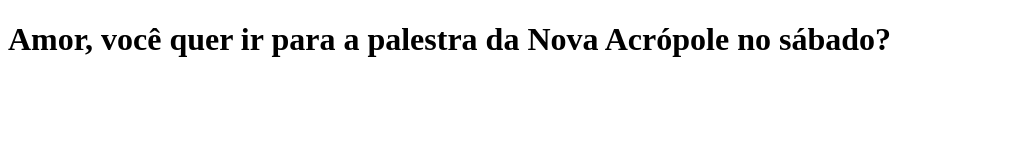
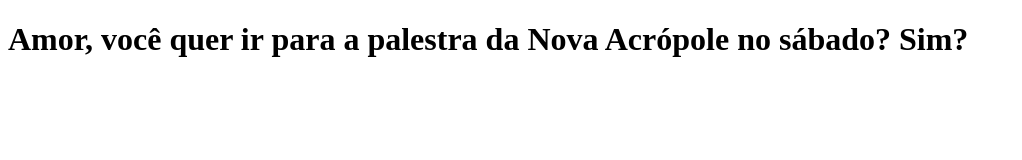
Before and after one commit to raulfmiranda/clone-tabnews, a Next.js app: page / in a window 1280 px wide. Shown: the top 160 px of the page, without its empty margins (0-1022 px from the left). Built offline with nearby package versions, Linux system fonts and the light colour scheme.

Commit message:
index.js update

```diff
--- a/pages/index.js
+++ b/pages/index.js
@@ -1,5 +1,5 @@
 function Home() {
-    return <h1>Amor, você quer ir para a palestra da Nova Acrópole no sábado?</h1>
+    return <h1>Amor, você quer ir para a palestra da Nova Acrópole no sábado? Sim?</h1>
 }
 
 export default Home;
```
